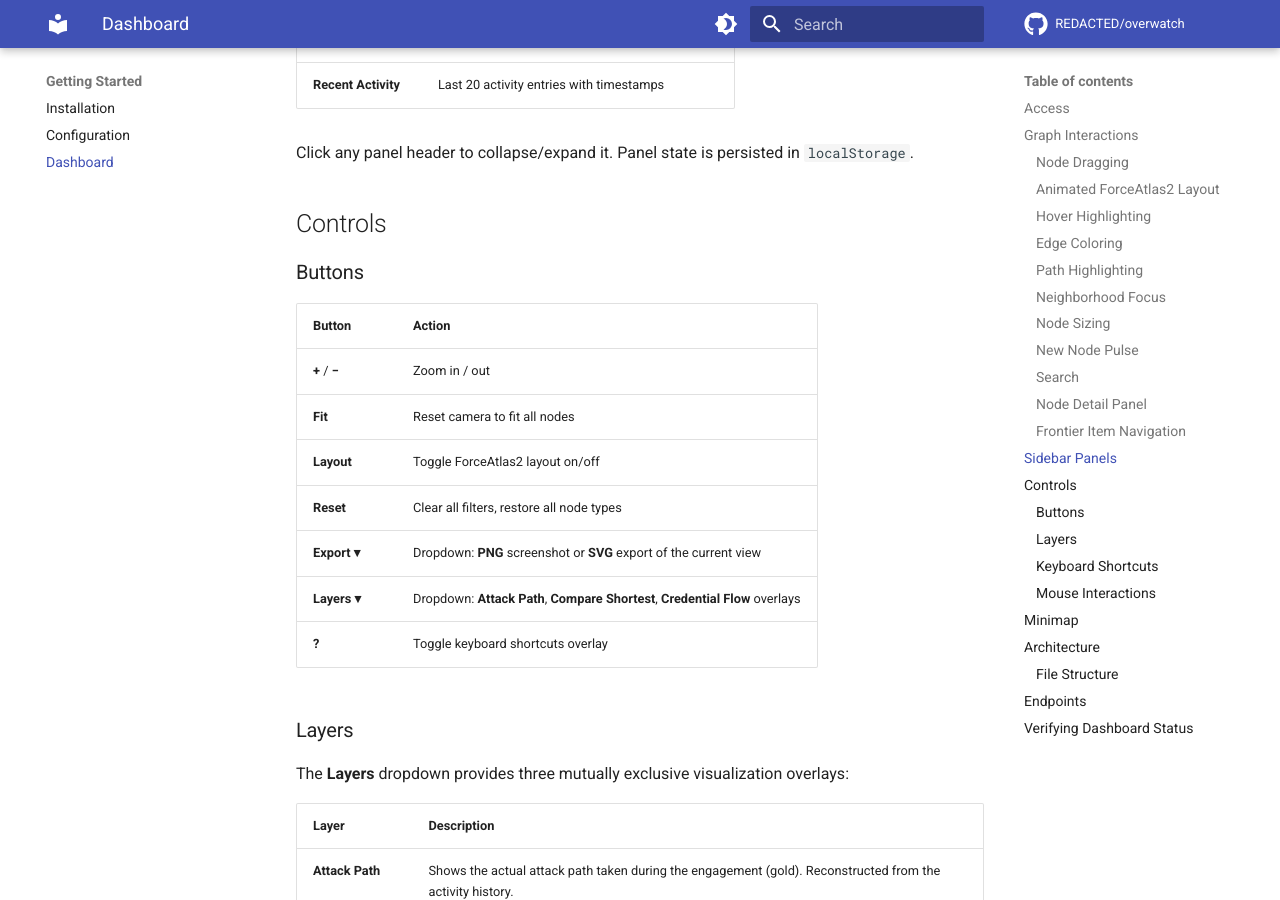
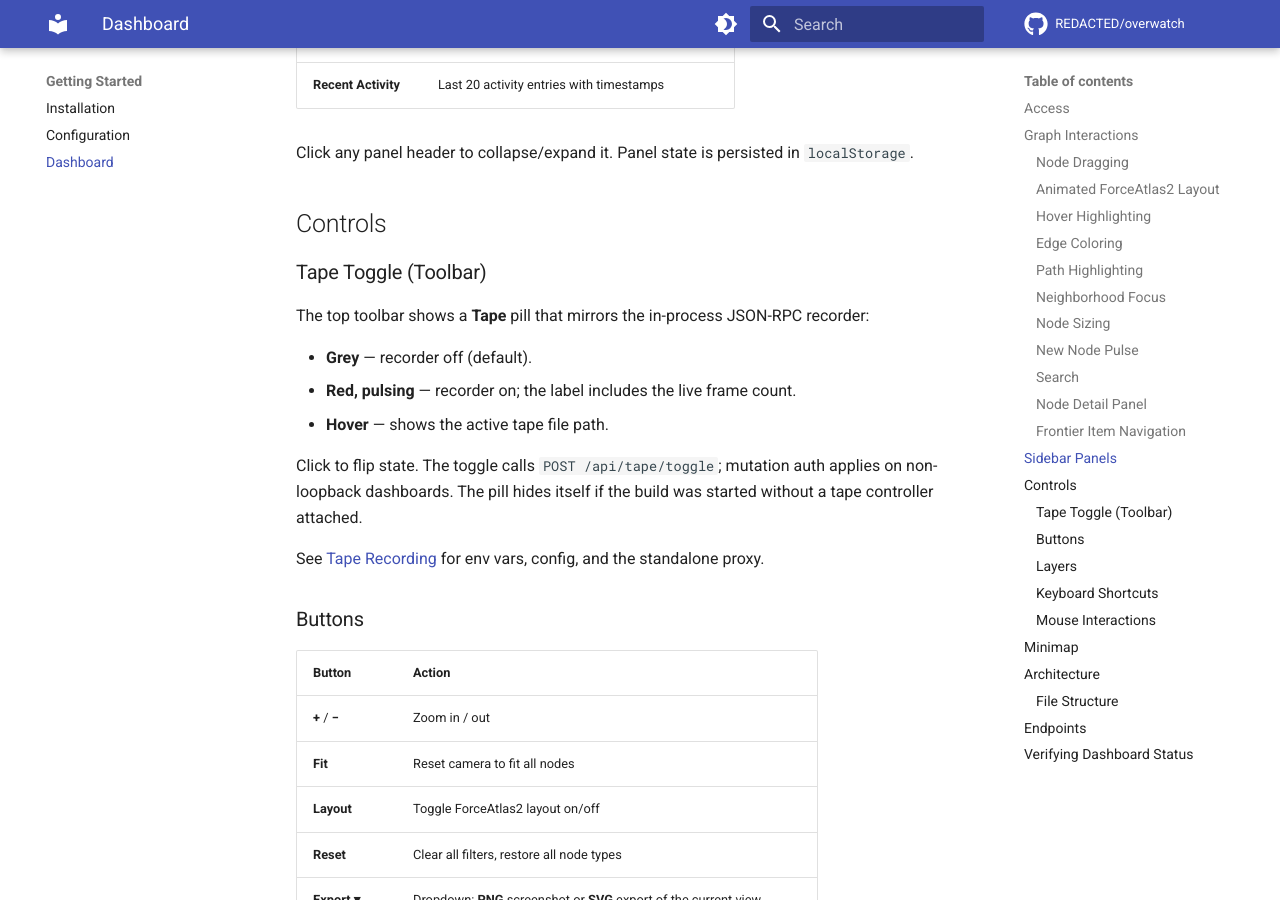
Before and after one commit to professor-moody/overwatch, an MkDocs documentation site: the page built from docs/dashboard.md, in a window 1280 px wide and 900 px high, scrolled down 3380 px. Built offline with MkDocs 1.6.1 and Material for MkDocs 9.7.7, drawn with Linux system fonts in a browser that asks for light colours; comment, search, counter and statistics services are not loaded.

Commit message:
docs(tape): cross-link tape recorder from configuration + dashboard pages

```diff
--- a/docs/dashboard.md
+++ b/docs/dashboard.md
@@ -107,6 +107,18 @@ Click any panel header to collapse/expand it. Panel state is persisted in `local
 
 ## Controls
 
+### Tape Toggle (Toolbar)
+
+The top toolbar shows a **Tape** pill that mirrors the in-process JSON-RPC recorder:
+
+- **Grey** — recorder off (default).
+- **Red, pulsing** — recorder on; the label includes the live frame count.
+- **Hover** — shows the active tape file path.
+
+Click to flip state. The toggle calls `POST /api/tape/toggle`; mutation auth applies on non-loopback dashboards. The pill hides itself if the build was started without a tape controller attached.
+
+See [Tape Recording](tape-recording.md) for env vars, config, and the standalone proxy.
+
 ### Buttons
 
 | Button | Action |
```
Also changed, not shown: docs/configuration.md (+8 -0 lines).
